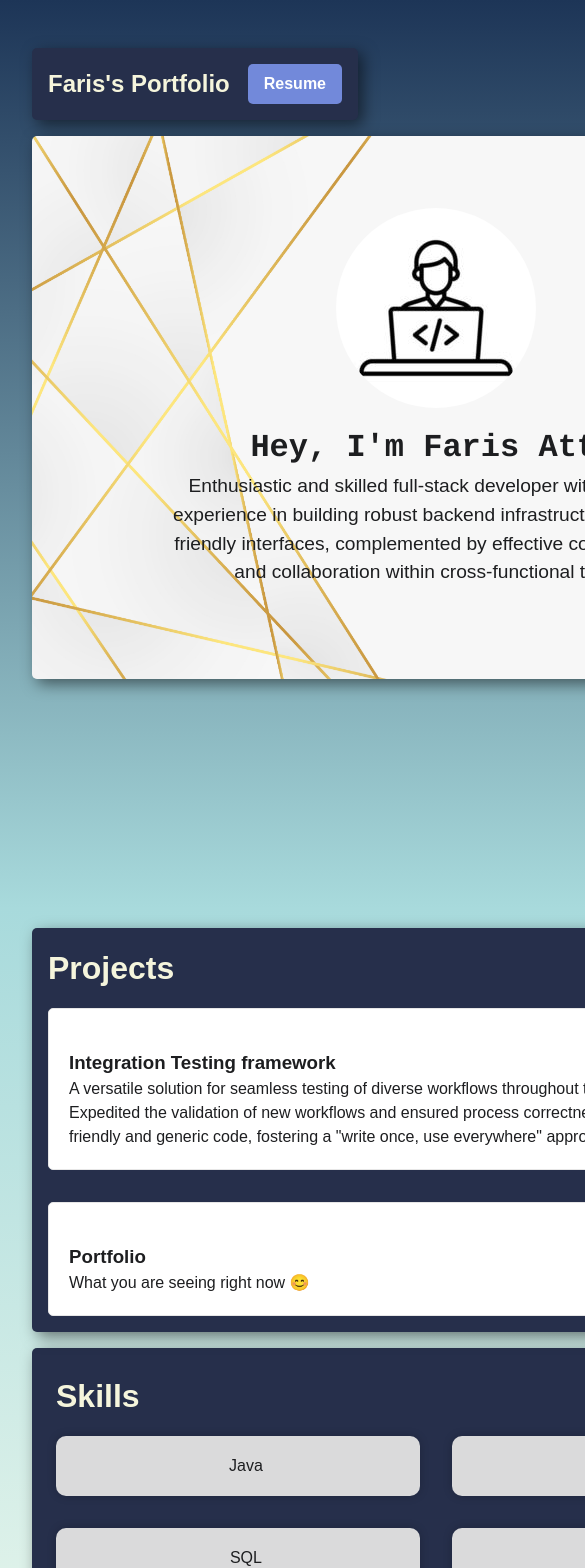
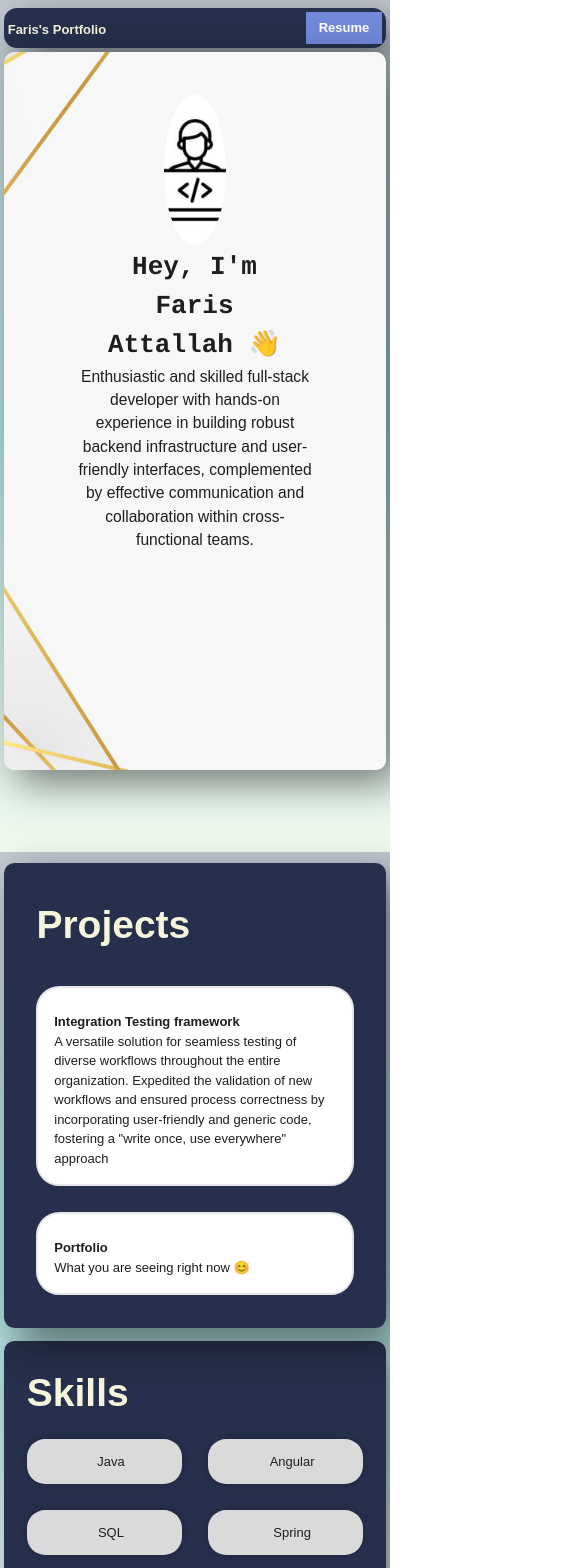
Before and after one commit to FarisAttallah/about-me, a Next.js app: page / in a window 390 px wide. Shown: the top 1568 px of the page, 585 px wide, since content can reach past the window. Built offline with nearby package versions, Linux system fonts and the light colour scheme.

Commit message:
made app responsive to different screen sizes

```diff
--- a/src/component/hero.jsx
+++ b/src/component/hero.jsx
@@ -5,11 +5,9 @@ const Hero = () => {
     <div className="hero-container">
       <Image src='/images/devicon.jpg' className="profile-img" width={300} height={300} alt="Faris's personal headshot" />
       <div className="hero-text">
-        <div className="wrapper">
-        <div className="intro-wrapper"><h1>Hey, I&apos;m Faris Attallah 👋</h1></div>
-        </div>
+          <div className="intro-wrapper"><h1>Hey, I&apos;m Faris Attallah 👋</h1></div>
         <p>
-        Enthusiastic and skilled full-stack developer with hands-on experience in building robust backend infrastructure and user-friendly interfaces, complemented by effective communication and collaboration within cross-functional teams.
+          Enthusiastic and skilled full-stack developer with hands-on experience in building robust backend infrastructure and user-friendly interfaces, complemented by effective communication and collaboration within cross-functional teams.
         </p>
         <div className="social-icons">
           <a
--- a/src/component/main.jsx
+++ b/src/component/main.jsx
@@ -18,7 +18,7 @@ const Main = () => {
         <Skills />
         <Contact/>
         </div>
-        <div className='container center                                                                                                                                                                                                                                                                                                                '>
+        <div className='container center '>
           <Hero />
         </div>
         <div className='container right' >
--- a/src/styles/globals.css
+++ b/src/styles/globals.css
@@ -14,24 +14,33 @@
 /* Wrapper for the intro text */
 .intro-wrapper {
   display: flex;
-  font-size: 1em;
+  font-size: .9rem;
   font-family: "Courier", monospace; /* Typewriter-style font */
-  white-space: nowrap; /* Prevent wrapping of the text */
   overflow: hidden; /* Hide the text initially */
-  border-right: 3px solid; /* Create the blinking cursor effect */
-  animation: typing 3s steps(30, end), blink-caret 0.4s step-end infinite; /* Animate typing and caret blinking */
-  margin-left: 5em;
-  margin-right: 5em;
+  border-right: .1rem solid; /* Create the blinking cursor effect */
+  animation: typing 3s steps(30, end), blink-caret 0.4s step-end infinite; /* Combine animations */
+  margin-left: 25%;
+  margin-right: 5%;
   border-color: transparent;
+  white-space: nowrap;
 }
+@media (max-width: 768px) {
+  .intro-wrapper {
+    white-space: normal;
+    margin-left: 5%;
+    margin-right: 5%;
+    animation: typing 3s steps(26, end), blink-caret 0.4s step-end infinite; /* Combine animations */
 
+    /* Discord dark background color */
+  }
+}
 /* Typing keyframes */
 @keyframes typing {
   from {
     width: 0;
   }
   to {
-    width: 100%;
+    width: 35ch;
   } /* Adjust this width based on the number of characters */
 }
 
@@ -57,13 +66,13 @@
 }
 body {
   font-family: sans-serif;
-  font-size: 16px;
+  font-size: 1rem;
   line-height: 1.5;
   background-color: rgb(74, 250, 232);
   /* Discord dark background color */
   color: beige;
   /* Light text color */
-  margin: 2rem;
+  margin: 1%;
   /* Adjust margin as needed */
   padding: 0;
   background: linear-gradient(180deg, #1d3557, #a8dadc, #f1faee);
@@ -141,7 +150,7 @@ li {
   /* background-color: #FFCC1A;
     color: #1D1E20; */
   padding: 0.5rem 1rem;
-  border-radius: 5px;
+
   font-size: 1rem;
   font-weight: 600;
   transition: all 0.5s ease-in-out;
@@ -161,10 +170,10 @@ hr {
   border: none;
   background-color: #58626f;
   /* Discord footer hr color */
-  height: 1px;
+  height: .1rem;
   width: 80%;
 
-  margin: 2rem auto 1rem auto;
+  margin: 1% auto 1% auto;
 
 }
 .fullHeight {
@@ -187,7 +196,10 @@ hr {
 
 @media (max-width: 768px) {
   .footer-container {
-    grid-row: 3; /* Discord dark background color */
+    grid-row: 4; /* Discord dark background color */
+  }
+  .about-container.container {
+    height: 100%;
   }
 }
 .footer-container p {
@@ -216,13 +228,13 @@ hr {
 }
 
 .container {
-  border-radius: 5px;
-  box-shadow: 5px 5px 15px rgb(0 0 0 / 50%);
+  border-radius: .8rem;
+  box-shadow: 1rem 1rem 3rem rgb(0 0 0 / 50%);
   width: 100%;
   height: 90%;
-  padding: 0.5rem;
-  margin-bottom: 1rem;
-  margin-top: 1rem;
+  padding: 1.5rem;
+  margin-bottom: .5%;
+  margin-top: .5%;
 }
 .container-3-columns {
   display: grid;
@@ -245,6 +257,17 @@ hr {
   .container-3-columns > div {
     margin: 0 auto; /* Center-aligns the content */
   }
+  body{
+    background: linear-gradient(180deg, #c4c9d1, #a8dadc, #f1faee);
+
+  }
+  * {
+    font-size: small;
+  }
+  h1 {
+    font-size:2rem;
+  }
+
 }
 
 .center {
@@ -255,7 +278,7 @@ hr {
   background-size: cover;
   background-position: bottom;
   grid-area: center;
-  height: 70%;
+
 }
 
 .left {
@@ -296,21 +319,10 @@ hr {
 }
 
 .about-container.container {
-  padding: 2rem;
-  margin-bottom: 2rem;
+  padding: 1%;
+  margin-bottom: 1%;
 }
 
-.about-text-card {
-  border-radius: 1rem;
-  border-width: 2rem;
-  border-color: #264de4;
-  height: 4rem;
-  padding: 1rem;
-  margin-bottom: 1rem;
-  background-color: #8d8f93;
-  box-shadow: 0 0 100px rgba(0, 0, 0, 0.2);
-  color: #1d1e20;
-}
 
 ol {
   list-style: decimal-leading-zero;
@@ -322,9 +334,9 @@ li {
   position: relative;
   counter-increment: list;
   max-width: 45rem;
-  margin: 2rem 0 0 0;
-  padding: 2rem 1rem 1rem;
-  box-shadow: 0.1rem 0.1rem 1.5rem rgba(0, 0, 0, 0.3);
+  margin: 3% 0 0 0;
+  padding: 3% 2% 2%;
+  box-shadow: 1rem 1rem 3rem rgba(0, 0, 0, 0.3);
   border-radius: 0.5rem;
 }
 
@@ -340,7 +352,7 @@ li {
 
 .about-list {
   list-style-type: upper-roman;
-  border: 2px solid #dadadb;
+  border: .15rem solid #dadadb;
   transition: all 0.5s ease-in-out;
   color: #1d1e20;
   background-color: rgb(250, 250, 247);
@@ -357,13 +369,13 @@ li:hover {
 }
 
 .skills-container.container {
-  padding: 2rem;
-  margin-bottom: 2rem;
+  padding: 5%;
+  margin-bottom: 3%;
 }
 
 .projects-container.container {
-  padding: 2rem;
-  margin-bottom: 2rem;
+  padding: 5%;
+  margin-bottom: 3%;
 }
 
 /* Navbar */
@@ -375,14 +387,14 @@ li:hover {
   background-color: #262f4b;
   /* Discord dark background color */
   width: 100%;
-  margin-bottom: 2rem;
-  border-radius: 5px;
-  box-shadow: 5px 5px 15px rgb(0 0 0 / 50%);
+  margin-bottom: 2%;
+  border-radius: 1rem;
+  box-shadow: 1rem 1rem 3rem rgb(0 0 0 / 50%);
   width: 100%;
-  padding: 1rem;
-  padding-left: 1rem;
-  margin-bottom: 1rem;
-  margin-top: 1rem;
+  padding: 1%;
+  padding-left: 1%;
+  margin-bottom: 1%;
+  margin-top: 1%;
   /* background-color: #1D1E20; */
 }
 
@@ -394,12 +406,12 @@ li:hover {
 
   align-items: center;
   flex-direction: column;
-  padding: 4rem;
+  padding: 7%;
 }
 
 .hero-container .profile-img {
-  width: 200px;
-  height: 200px;
+  width: 21%;
+  height: 21%;
   border-radius: 50%;
   margin: 0 auto;
   object-fit: cover;
@@ -407,20 +419,16 @@ li:hover {
 
 .hero-container .hero-text {
   text-align: center;
-  margin: 1rem 0;
+  margin: 1% 0;
   width: 80%;
 }
 
-.hero-container .hero-text h2 {
-  font-size: 2.2rem;
-  font-weight: 600;
-  margin-bottom: 1rem;
-}
+
 
 .hero-container .hero-text p {
   font-size: 1.2rem;
   font-weight: 400;
-  margin-bottom: 1rem;
+  margin-bottom: 5%;
 }
 
 .hero-container .social-icons {
@@ -428,79 +436,33 @@ li:hover {
   justify-content: center;
   align-items: center;
   gap: 0 1rem;
+
 }
 
 .hero-container .social-icons a {
   color: #9b9c9d;
-  font-size: 1.5rem;
+  font-size: 5rem;
   transition: all 0.5s ease-in-out;
 }
 
-/* About */
-.about-container {
-  padding: 0.5rem;
-}
-
-.about-container h2 {
-  font-size: 2rem;
-  font-weight: 600;
-  margin-bottom: 1rem;
-}
-
-.about-container .flex-about {
-  display: flex;
-  justify-content: space-between;
-  align-items: center;
-  gap: 0 2rem;
-}
-
-.about-container .flex-about .about-text {
-  width: 50%;
-}
-
-.about-container .flex-about .about-text p {
-  font-size: 1rem;
-  font-weight: 400;
-  margin-bottom: 1rem;
-}
-
-.about-container .flex-about .about-img {
-  width: 50%;
-}
-
-.about-container .flex-about .about-img .profile-img {
-  overflow: hidden;
-  width: 100%;
-  height: 500px;
-  object-fit: cover;
-  border: 2px solid #dadadb;
-  filter: grayscale(100%);
-  transition: all 0.5s ease-in-out;
-  cursor: cell;
-}
-
-.about-container .flex-about .about-img .profile-img:hover {
-  filter: grayscale(0%);
-  transform: scale(1.02);
-}
 
 li {
   display: list-item;
   list-style-type: disc;
   /* Use disc for filled circles, change to other values like square or none if desired */
-  margin-left: 5rem;
+  margin-left: 7%;
   /* Adjust the margin as needed */
 }
 
 /* Skills */
 .skills-container {
-  padding: 1rem;
+  padding: 1%;
 }
 
 .skills-container h2 {
-  font-size: 2rem;
+  font-size: 3rem;
   font-weight: 600;
-  margin-bottom: 1rem;
+  margin-bottom: 5%;
 }
 
 .skills-container .grid-skills {
@@ -515,19 +477,7 @@ li {
   gap: 2rem;
 }
 
-.skills-container .grid-languages .skill-card {
-  background-color: #ffffff;
-  color: #1d1e20;
-  display: flex;
-  justify-content: center;
-  align-items: center;
-  gap: 0 1rem;
-  padding: 1rem;
-  border-radius: 10px;
-  box-shadow: 0 0 10px rgba(0, 0, 0, 0.2);
-  transition: all 0.5s ease-in-out;
-  cursor: context-menu;
-}
+
 
 .skills-container .grid-languages i {
   font-size: 1.5rem;
@@ -540,20 +490,20 @@ li {
   justify-content: center;
   align-items: center;
   gap: 0 1rem;
-  padding: 1rem;
-  border-radius: 10px;
-  box-shadow: 0 0 10px rgba(0, 0, 0, 0.2);
+  padding: 7%;
+  border-radius: 1.4rem;
+  box-shadow: 0 0 .5rem rgba(0, 0, 0, 0.2);
   transition: all 0.5s ease-in-out;
   cursor: context-menu;
 }
 .zoom-effect {
   transition: transform 0.3s ease, border 0.3s ease;
-  border: 2px solid transparent;
+  border: .2rem solid transparent;
 }
 
 .zoom-effect:hover {
   transform: scale(1.1);
-  border: 2px solid #007bff; /* Adds a border on hover */
+  border: .2rem solid #007bff; /* Adds a border on hover */
 }
 
 .skills-container .grid-skills i {
@@ -566,13 +516,13 @@ li {
 
 /* Projects */
 .projects-container {
-  padding: 0.5rem;
+  padding: 1rem;
 }
 
 .projects-container h2 {
-  font-size: 2rem;
+  font-size: 3rem;
   font-weight: 600;
-  margin-bottom: 1rem;
+  margin-bottom: 10%;
 }
 
 .projects-grid {
@@ -588,9 +538,9 @@ li {
 }
 
 .project-card {
-  border: 1px solid #e6e6e6;
-  padding: 20px;
-  border-radius: 5px;
+  border: .2rem solid #e6e6e6;
+  padding: 5%;
+  border-radius: 1.8rem;
   height: fit-content;
   background-color: #ffffff;
   color: #1d1e20;
@@ -600,40 +550,28 @@ li {
   display: flex;
   justify-content: space-between;
   align-items: flex-start;
-  margin-bottom: 20px;
+  margin-bottom: 3%;
 }
 
 .project-card .folder-icon {
-  font-size: 35px;
+  font-size: 2.5rem;
   color: #ffcc17;
 }
 
 .project-header .small-icons {
   display: flex;
   color: blue;
-  gap: 0 5px;
+  gap: 0 1rem;
 }
 
 .project-card .small-icons a {
-  margin-right: 5px;
   cursor: pointer;
   transition: all 0.5s ease-in-out;
 }
 
-.project-card .project h3 {
-  font-size: 20px;
-  margin-bottom: 10px;
-}
-
-.project-card .project p {
-  font-size: 16px;
-  margin-bottom: 10px;
-  color: #b3b3b3;
-}
-
 /* contact */
 .contact-container {
-  padding: 2rem 0 4rem;
+  padding: 8% 0 20%;
   display: flex;
   justify-content: center;
   align-items: center;
@@ -645,28 +583,28 @@ li {
 .contact-container h2 {
   font-size: 2rem;
   font-weight: 600;
-  margin-bottom: 1rem;
+  margin-bottom: 3%;
 }
 
 .contact-container p {
   font-size: 1rem;
   font-weight: 400;
-  margin-bottom: 1rem;
+  margin-bottom: 5%;
   text-align: center;
 }
 .say-hello-button {
   background-color: #007bff;
   color: white;
-  padding: 10px 20px;
-  font-size: 16px;
+  padding: 5% 5%;
+  font-size: 1.5rem;
   border: none;
-  border-radius: 5px;
+  border-radius: .9rem;
   cursor: pointer;
-  box-shadow: 0 4px 6px rgba(0, 0, 0, 0.2);
+  box-shadow: 0 .4rem .5rem rgba(0, 0, 0, 0.2);
   transition: box-shadow 0.3s ease, transform 0.3s ease;
 }
 
 .say-hello-button:hover {
-  box-shadow: 0 8px 20px rgba(0, 0, 0, 0.4);
+  box-shadow: 0 .5rem 1.5rem rgba(0, 0, 0, 0.4);
   transform: scale(1.05); /* Grows the button size slightly */
 }
```
Also changed, not shown: src/component/about.jsx (deleted, +0 -29 lines).
